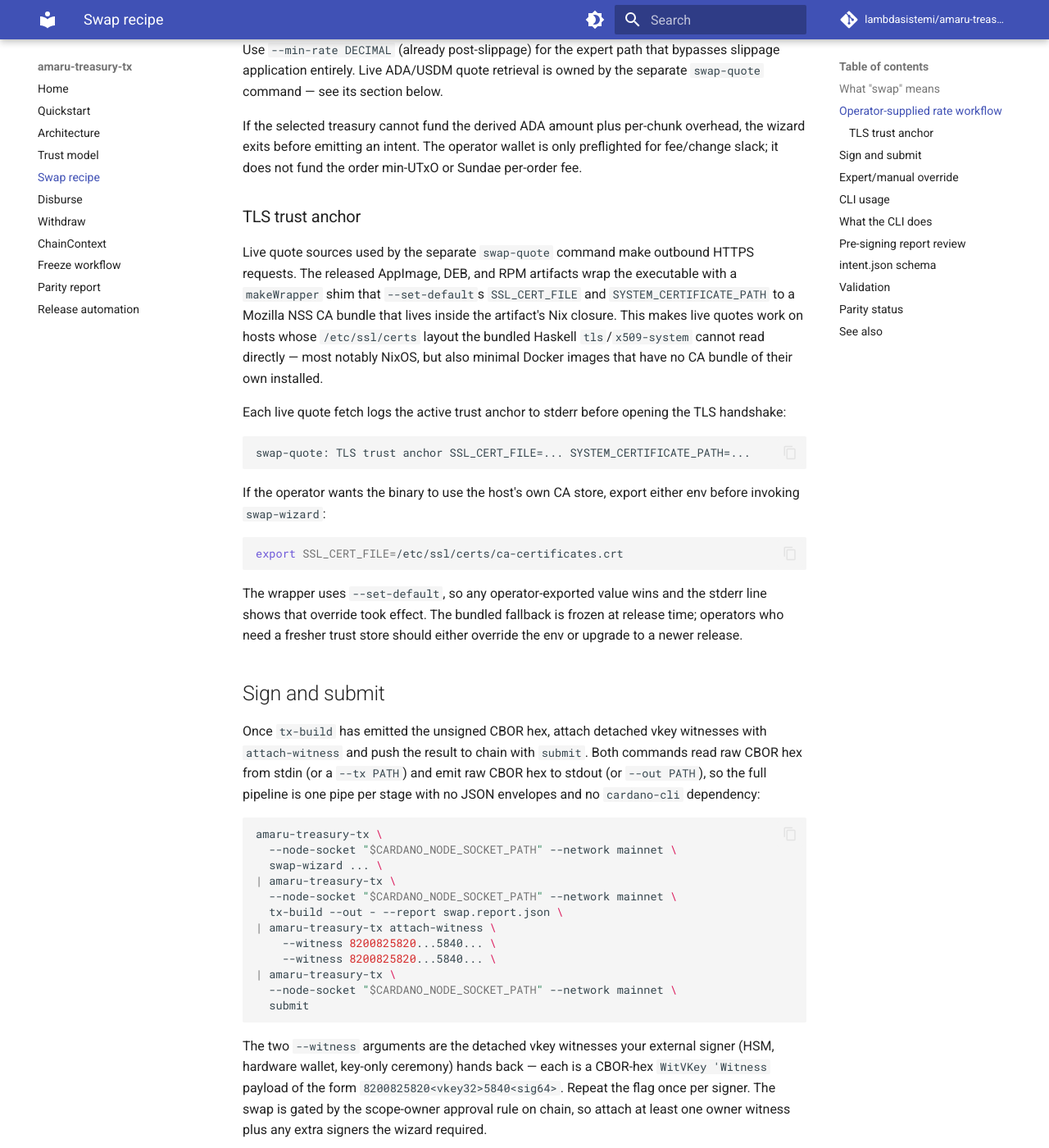
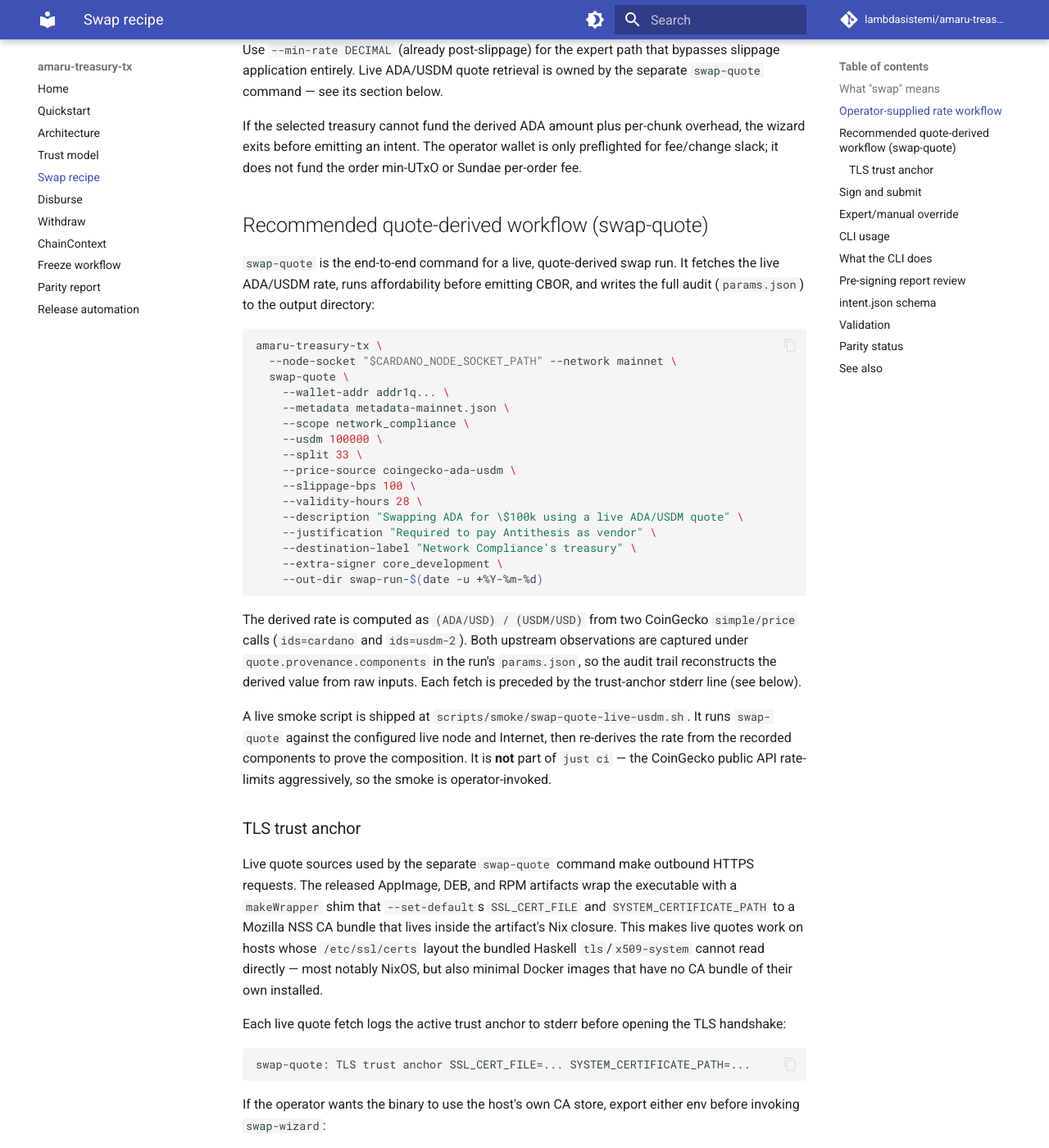
Before and after one commit to lambdasistemi/amaru-treasury-tx, an MkDocs documentation site: the page built from docs/swap.md, in a window 1280 px wide and 1400 px high, scrolled down 1229 px. Shown: the whole window at 82% size. Built offline with MkDocs 1.6.1 and Material for MkDocs 9.7.7, drawn with Linux system fonts in a browser that asks for light colours; comment, search, counter and statistics services are not loaded.

Commit message:
docs(110): document derived ADA/USDM source and ship operator smoke
Adds the swap-quote live derived workflow section to docs/swap.md
covering the new `--price-source coingecko-ada-usdm` flow, the two
upstream calls, and the audit's `quote.provenance.components` shape.

Ships `scripts/smoke/swap-quote-live-usdm.sh` — an operator-side
verification that runs swap-quote against the live node + Internet,
reads back the recorded components from params.json, and asserts the
composition `derived * usdmUsd ≈ adaUsd` within 1e-9. Not in `just ci`
(CoinGecko public API rate-limits).

CHANGELOG [Unreleased] documents the breaking changes:
- swap-wizard loses --price-source and --ada-usd; use --min-rate or
  --ada-usdm + --slippage-bps.
- swap-quote replaces --price-source coingecko-ada-usd with
  coingecko-ada-usdm and drops --ada-usd.

````diff
--- a/docs/swap.md
+++ b/docs/swap.md
@@ -66,6 +66,46 @@ If the selected treasury cannot fund the derived ADA amount plus
 per-chunk overhead, the wizard exits before emitting an intent. The
 operator wallet is only preflighted for fee/change slack; it does not
 fund the order min-UTxO or Sundae per-order fee.
+
+## Recommended quote-derived workflow (swap-quote)
+
+`swap-quote` is the end-to-end command for a live, quote-derived swap
+run. It fetches the live ADA/USDM rate, runs affordability before
+emitting CBOR, and writes the full audit (`params.json`) to the
+output directory:
+
+```bash
+amaru-treasury-tx \
+  --node-socket "$CARDANO_NODE_SOCKET_PATH" --network mainnet \
+  swap-quote \
+    --wallet-addr addr1q... \
+    --metadata metadata-mainnet.json \
+    --scope network_compliance \
+    --usdm 100000 \
+    --split 33 \
+    --price-source coingecko-ada-usdm \
+    --slippage-bps 100 \
+    --validity-hours 28 \
+    --description "Swapping ADA for \$100k using a live ADA/USDM quote" \
+    --justification "Required to pay Antithesis as vendor" \
+    --destination-label "Network Compliance's treasury" \
+    --extra-signer core_development \
+    --out-dir swap-run-$(date -u +%Y-%m-%d)
+```
+
+The derived rate is computed as `(ADA/USD) / (USDM/USD)` from two
+CoinGecko `simple/price` calls (`ids=cardano` and `ids=usdm-2`). Both
+upstream observations are captured under
+`quote.provenance.components` in the run's `params.json`, so the
+audit trail reconstructs the derived value from raw inputs. Each
+fetch is preceded by the trust-anchor stderr line (see below).
+
+A live smoke script is shipped at
+`scripts/smoke/swap-quote-live-usdm.sh`. It runs `swap-quote` against
+the configured live node and Internet, then re-derives the rate from
+the recorded components to prove the composition. It is **not** part
+of `just ci` — the CoinGecko public API rate-limits aggressively, so
+the smoke is operator-invoked.
 
 ### TLS trust anchor
 
````
Also changed, not shown: CHANGELOG.md (+16 -0 lines), 1 other file.
